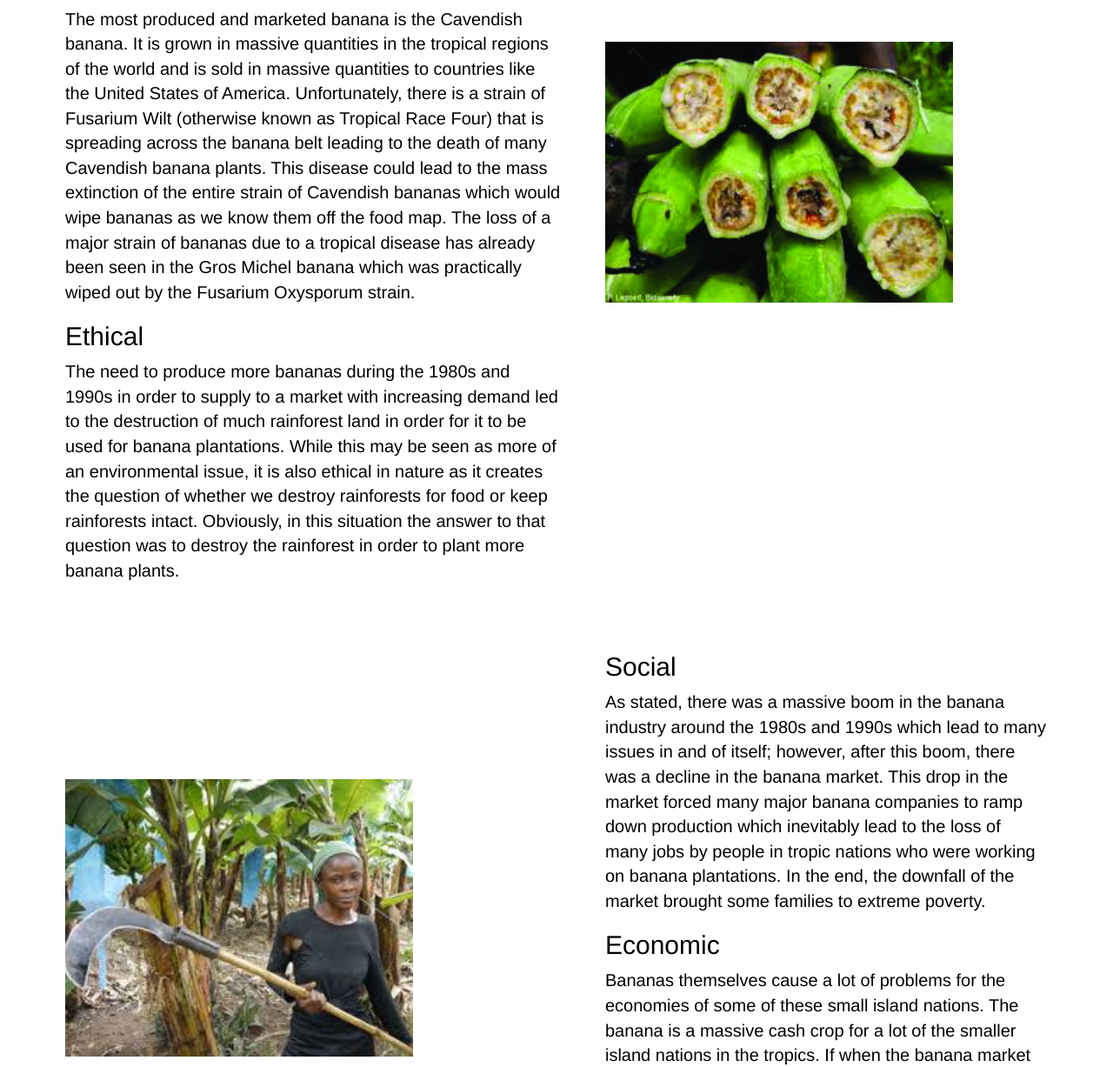
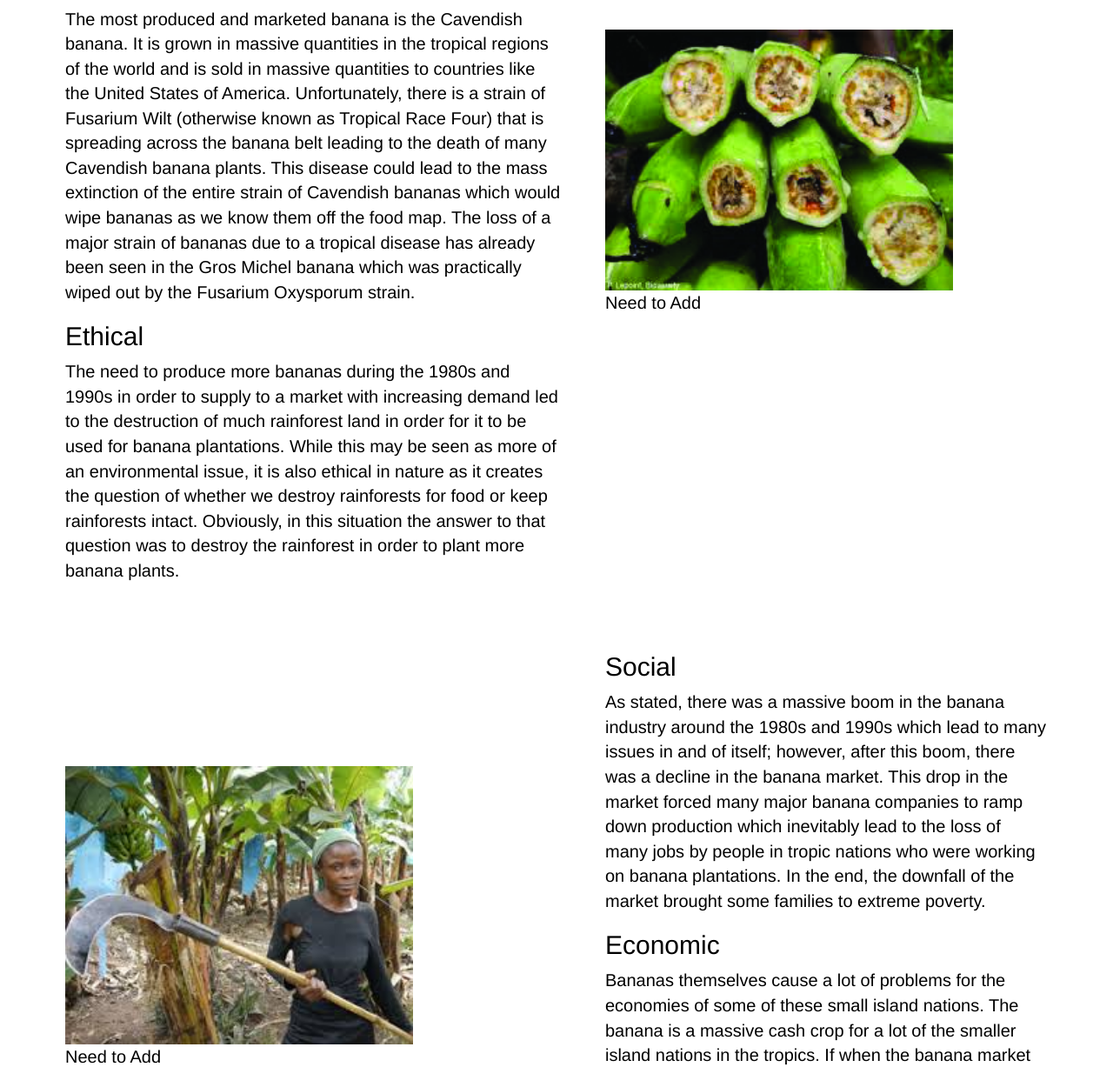
Before and after one commit to sagarwal-atg/banana, a website: page issues.html in a window 1280 px wide. Shown: the part 437-1664 px from the top of the page at 87% size. Drawn offline with nearby package versions, Linux system fonts and the light colour scheme.

Commit message:
Added captions for all Images

```diff
--- a/issues.html
+++ b/issues.html
@@ -57,12 +57,20 @@
                   </td>
 
                   <td>
-                      <img class='leftVanaspati' src='img/issues.png'>
+                      <figure>
+                          <img class='leftVanaspati' src='img/issues.png'>
+                          <figcaption>Need to Add</figcaption>
+                      </figure>
+
                   </td>
               </tr>
               <tr>
                   <td>
-                     <img class='rightVanaspati' src='img/issues1.png'>
+
+                     <figure>
+                         <img class='rightVanaspati' src='img/issues1.png'>
+                         <figcaption>Need to Add</figcaption>
+                     </figure>
                   </td>
                   <td>
                       <p>
```
Also changed, not shown: country-hondurus.html (+9 -2 lines), country-india.html (+5 -1 lines), culture.html (+9 -2 lines), history.html (+9 -2 lines), pbio.html (+8 -2 lines), production.html (+5 -2 lines).
